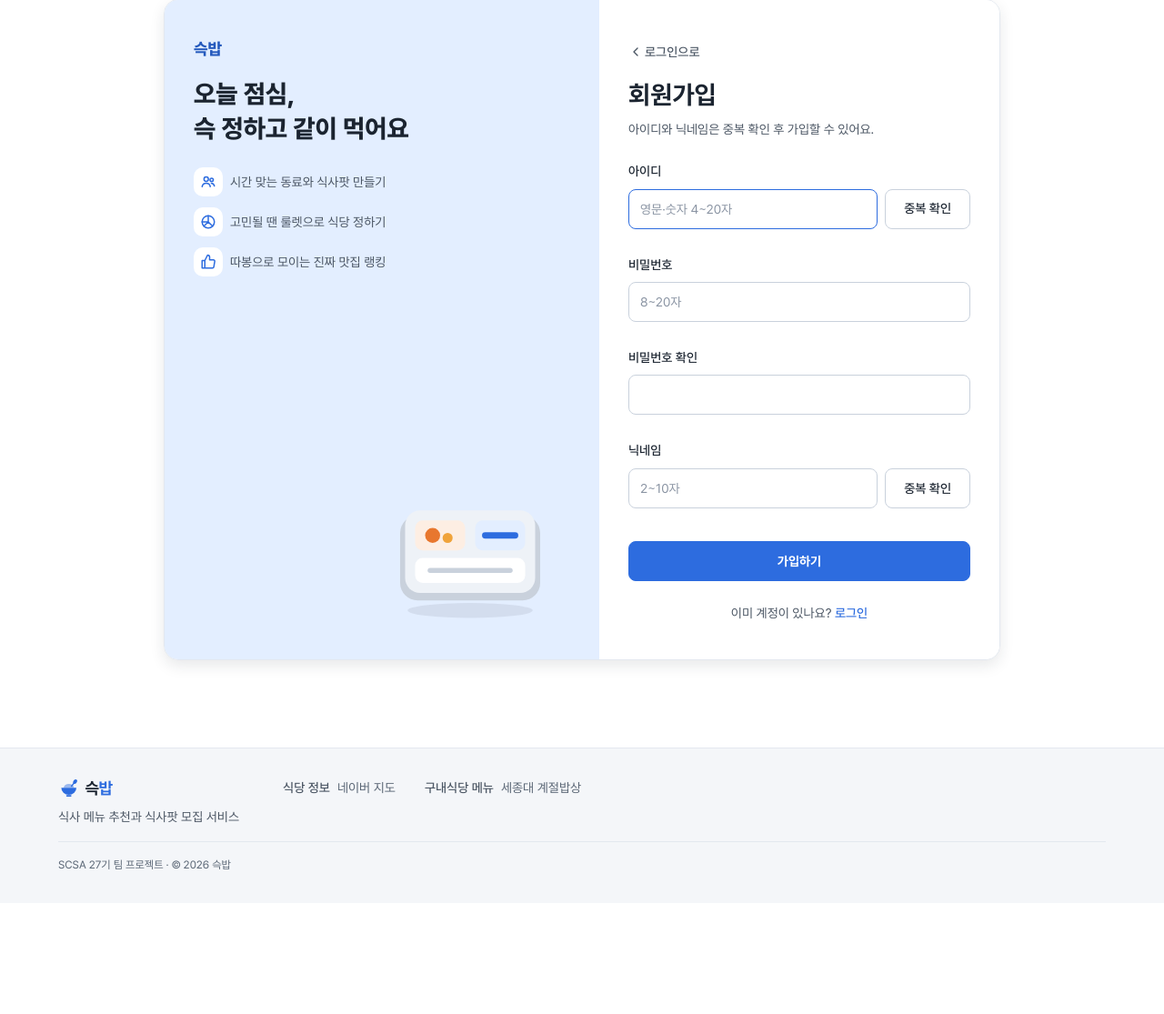
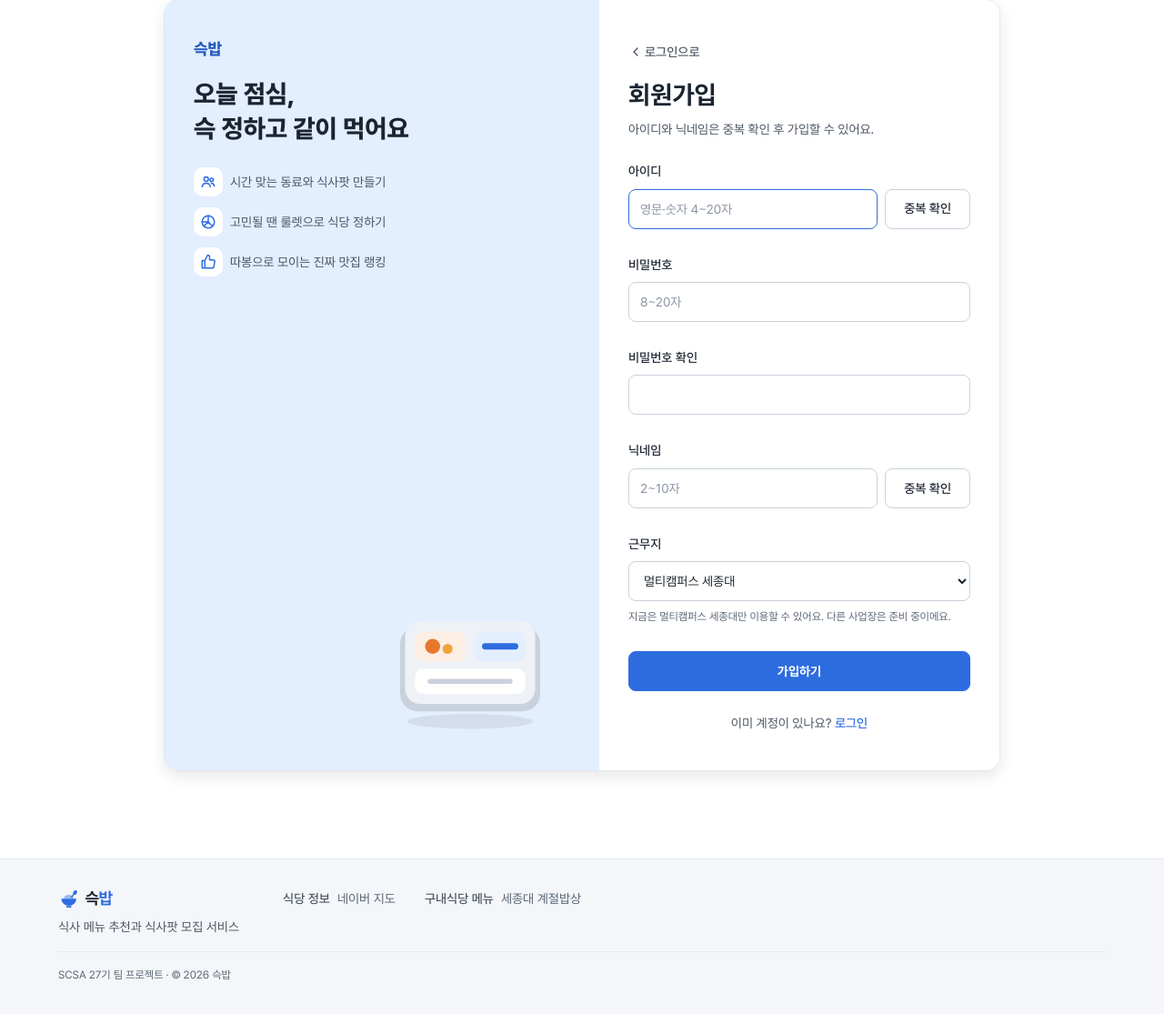
Before and after one commit to Zon1t/web_project, a Spring Boot app: page /signup.html in a window 1280 px wide. Shown: the part 121-1236 px from the top of the page at 91% size. Before the commit the page ends 1077 px from the top, so only its background shows below. Run offline with Spring Boot 4, Linux system fonts and the light colour scheme.

Commit message:
feat: 회원가입 근무지, 랭킹 따봉 0 처리, 마이페이지 문구, 지도 GNB 위치 통일
- 회원가입: 근무지 선택 추가 (멀티캠퍼스 세종대 기본, 다른 사업장은 준비 중으로 비활성)
- 랭킹: 1위도 따봉 0이면 배너·시상대 대신 안내 문구, 따봉 0 막대 숨김, '11월의 식당' 문구 수정
- 메인: '이달의 따봉 TOP 3' -> '따봉 TOP 3'
- 마이페이지: '참여한 식사팟', '참석 확정 전', 근무지 표시
- 홈 내 식사 빈 칸: 점선 -> 실선·배경
- 지도 화면 GNB 위치를 다른 화면과 통일

Co-Authored-By: Claude Opus 5.5 <noreply@anthropic.com>
Claude-Session: https://claude.ai/code/session_01LM5pXoSRNoNg1Cg6LtSsuh

```diff
--- a/src/main/resources/static/css/header.css
+++ b/src/main/resources/static/css/header.css
@@ -56,11 +56,8 @@
   padding: 0 var(--space-6);
 }
 
-/* 지도 화면처럼 본문이 화면 전체 폭을 쓰면 헤더도 전체 폭 (왼쪽 여백은 지도 화면 목록과 같게) */
-.app-header--wide .app-header__inner {
-  max-width: none;
-  padding: 0 var(--space-12);
-}
+/* 2026-11-23: 지도 화면(data-layout="wide")도 헤더는 다른 화면과 같은 폭·위치로 통일.
+   본문만 전체 폭을 쓰고, 헤더 안쪽은 .app-header__inner 기본값을 그대로 쓴다. */
 
 /* ---------- GNB ---------- */
 .app-header__nav {
@@ -101,8 +98,7 @@
 
 /* ---------- 좁은 화면 ---------- */
 @media (max-width: 640px) {
-  .app-header__inner,
-  .app-header--wide .app-header__inner {
+  .app-header__inner {
     gap: var(--space-4);
     padding: 0 var(--space-4);
   }
@@ -128,8 +124,7 @@
 
 /* 아주 좁은 화면(휴대폰): 메뉴 다섯 개가 한 줄에 들어가도록 간격을 더 줄인다 */
 @media (max-width: 420px) {
-  .app-header__inner,
-  .app-header--wide .app-header__inner {
+  .app-header__inner {
     gap: var(--space-3);
     padding: 0 var(--space-3);
   }
--- a/src/main/resources/static/index.html
+++ b/src/main/resources/static/index.html
@@ -41,10 +41,10 @@
     <div id="today-parties"></div>
 
     <div class="main-bottom">
-      <!-- ⑥ 이달의 따봉 TOP 3 (C) -->
+      <!-- ⑥ 따봉 TOP 3 (C, 최근 30일 기준이라 '이달의'는 뺌 2026-11-23) -->
       <section id="main-top3" class="main-section main-card" aria-labelledby="top3-title">
         <div class="main-section__head">
-          <h2 id="top3-title" class="main-section__title">이달의 따봉 TOP 3</h2>
+          <h2 id="top3-title" class="main-section__title">따봉 TOP 3</h2>
           <p class="main-section__meta">최근 30일</p>
           <a class="main-section__more" href="/ranking.html">랭킹 보기 &gt;</a>
         </div>
--- a/src/main/resources/static/js/components/app-header.js
+++ b/src/main/resources/static/js/components/app-header.js
@@ -4,7 +4,7 @@
  * ▼ HTML에는 자리만 둔다
  *   <header id="app-header" class="app-header"></header>                          ← 로그인 후 화면
  *   <header id="app-header" class="app-header" data-variant="simple"></header>    ← 로그인·회원가입 (로고만)
- *   <header id="app-header" class="app-header" data-layout="wide"></header>       ← 지도처럼 화면 전체 폭을 쓰는 화면
+ *   <header id="app-header" class="app-header" data-layout="wide"></header>       ← 지도처럼 화면 전체 폭을 쓰는 화면 (2026-11-23부터 헤더 위치는 다른 화면과 같음)
  *
  * ▼ CSS·JS
  *   <link rel="stylesheet" href="/css/header.css">
--- a/src/main/resources/static/mypage.html
+++ b/src/main/resources/static/mypage.html
@@ -21,7 +21,7 @@
     <div class="ui-page-head">
       <div>
         <h1 class="ui-page-head__title">마이페이지</h1>
-        <p class="ui-page-head__desc">내가 남긴 리뷰와 함께한 식사팟을 모아 봤어요.</p>
+        <p class="ui-page-head__desc">내가 남긴 리뷰와 참여한 식사팟을 모아 봤어요.</p>
       </div>
     </div>
 
--- a/src/main/resources/static/ranking.html
+++ b/src/main/resources/static/ranking.html
@@ -25,8 +25,8 @@
       </div>
     </div>
 
-    <!-- 이달의 식당 배너 (1위) -->
-    <section id="rk-banner" class="rk-banner" aria-label="이달의 식당" hidden></section>
+    <!-- 1위 배너 (1위도 따봉 0개면 숨기고 안내 문구) -->
+    <section id="rk-banner" class="rk-banner" aria-label="따봉 1위 식당" hidden></section>
 
     <!-- 카테고리 -->
     <div id="rk-categories" class="rk-categories" role="group" aria-label="카테고리"></div>
--- a/src/main/resources/static/signup.html
+++ b/src/main/resources/static/signup.html
@@ -72,6 +72,31 @@
           <p id="signup-nickname-message" class="field__message" aria-live="polite"></p>
         </div>
 
+        <!-- 근무지 (2026-11-23): 삼성 전체 서비스 중 '멀티캠퍼스 세종대'만 열려 있다는 콘셉트.
+             다른 사업장은 선택할 수 없게 disabled. 지금은 한 곳뿐이라 서버로 보내지 않는다. -->
+        <div class="field">
+          <label class="field__label" for="signup-workplace">근무지</label>
+          <select id="signup-workplace" class="select" aria-describedby="signup-workplace-message">
+            <optgroup label="멀티캠퍼스">
+              <option value="MULTICAMPUS_SEJONG" selected>멀티캠퍼스 세종대</option>
+              <option disabled>멀티캠퍼스 역삼 (준비 중)</option>
+            </optgroup>
+            <optgroup label="삼성 사업장">
+              <option disabled>삼성전자 서초사옥 (준비 중)</option>
+              <option disabled>삼성전자 수원사업장 (준비 중)</option>
+              <option disabled>삼성전자 기흥캠퍼스 (준비 중)</option>
+              <option disabled>삼성전자 화성캠퍼스 (준비 중)</option>
+              <option disabled>삼성전자 평택캠퍼스 (준비 중)</option>
+              <option disabled>삼성전자 구미사업장 (준비 중)</option>
+              <option disabled>삼성전자 서울R&amp;D캠퍼스 (준비 중)</option>
+              <option disabled>삼성SDS 잠실캠퍼스 (준비 중)</option>
+              <option disabled>삼성디스플레이 아산캠퍼스 (준비 중)</option>
+              <option disabled>삼성바이오로직스 송도 (준비 중)</option>
+            </optgroup>
+          </select>
+          <p id="signup-workplace-message" class="field__message">지금은 멀티캠퍼스 세종대만 이용할 수 있어요. 다른 사업장은 준비 중이에요.</p>
+        </div>
+
         <button id="signup-submit" class="btn btn--primary auth-submit" type="submit">가입하기</button>
       </form>
 
```
Also changed, not shown: src/main/resources/static/css/ranking.css (+30 -0 lines), src/main/resources/static/css/today-meal.css (+6 -6 lines), src/main/resources/static/js/pages/mypage.js (+6 -3 lines), src/main/resources/static/js/pages/ranking.js (+29 -6 lines).
